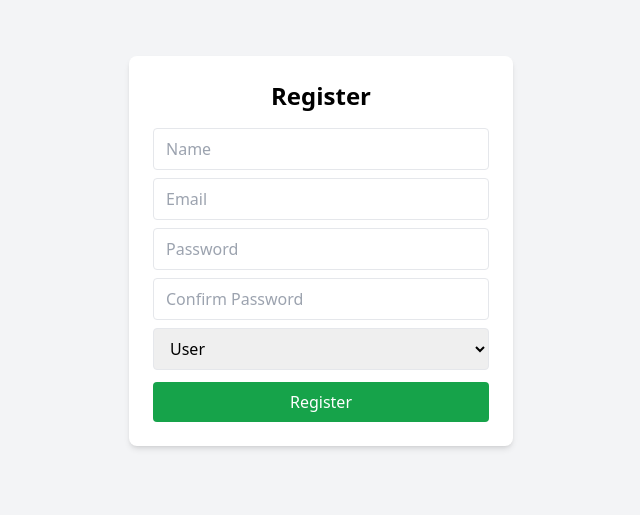
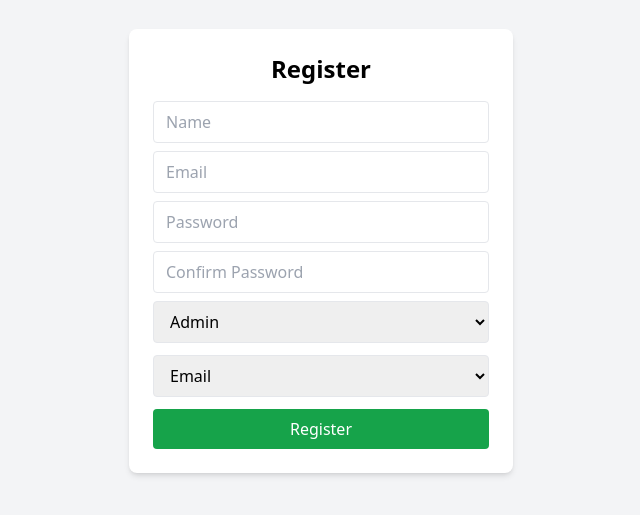
Before and after one commit to vivek-sonar/GoogleCalender, a React (Vite) app in the folder Calender/: page / in a window 1280 px wide. Shown: the part 949-1464 px from the top of the page, without its empty margins (319-959 px from the left). Built offline with nearby package versions, Linux system fonts and the light colour scheme; no server answers.

Commit message:
chat application done

```diff
--- a/Calender/src/components/Register.jsx
+++ b/Calender/src/components/Register.jsx
@@ -7,8 +7,9 @@ const Register = () => {
     email: "",
     password: "",
     confirmPassword: "",
-    userRole: "user",
-    messageId: "msgid123" // replace as needed
+    userRole: "student",
+    registeredVia: "email",
+
   });
 
   const handleChange = (e) => {
@@ -34,8 +35,17 @@ const Register = () => {
         <input name="password" type="password" placeholder="Password" className="mb-2 w-full px-3 py-2 border rounded" onChange={handleChange} />
         <input name="confirmPassword" type="password" placeholder="Confirm Password" className="mb-2 w-full px-3 py-2 border rounded" onChange={handleChange} />
         <select name="userRole" className="mb-3 w-full px-3 py-2 border rounded" onChange={handleChange}>
-          <option value="user">User</option>
           <option value="admin">Admin</option>
+          <option value="student">Student</option>
+          <option value="teacher">Teacher</option>
+          <option value="parent">Parent</option>
+        </select>
+
+
+         <select name="registeredVia" className="mb-3 w-full px-3 py-2 border rounded" onChange={handleChange}>
+          <option value="email">Email</option>
+          <option value="google">Google</option>
+
         </select>
         <button className="bg-green-600 text-white w-full py-2 rounded hover:bg-green-700">
           Register
```
